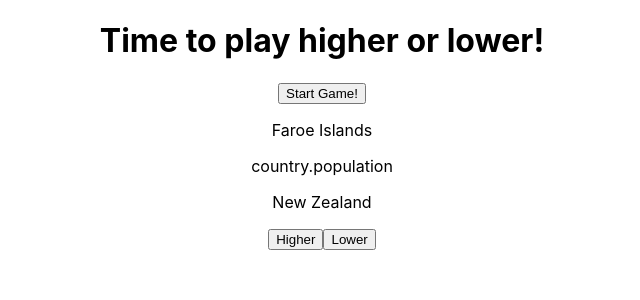
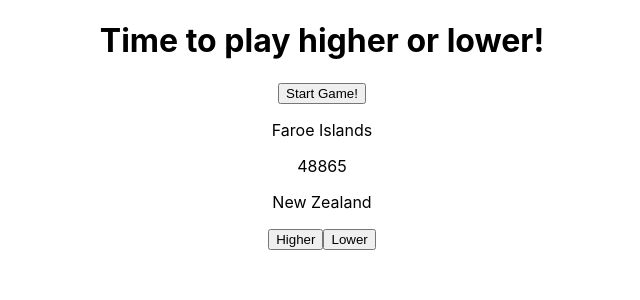
Before and after one commit to JackOfDickson/Countries-Higher-Or-Lower-Game, a React (Create React App) app: page / in a window 1280 px wide. Both pictures are taken after a click on the button "Start Game!". Shown: the top 300 px of the page, without its empty margins (318-958 px from the left). Built offline with nearby package versions, Linux system fonts and the light colour scheme.

Commit message:
the inital round can be played!

```diff
--- a/src/components/CountryOption.js
+++ b/src/components/CountryOption.js
@@ -1,6 +1,7 @@
-const CountryOption = ({country, showPopulation}) => {
+const CountryOption = ({country, showPopulation, guess}) => {
 
-
+    const handleClickHigher = () => guess("higher")
+    const handleClickLower = () => guess("lower")
 
 
     return (
@@ -8,11 +9,11 @@ const CountryOption = ({country, showPopulation}) => {
             <p>{country.name.common}</p>
 
             {showPopulation?
-            <p> country.population </p>
+            <p> {country.population} </p>
             : //or
             <div>
-                <button> Higher </button>
-                <button> Lower </button>
+                <button onClick={handleClickHigher}> Higher </button>
+                <button onClick={handleClickLower}> Lower </button>
             </div>}
         </>
 
--- a/src/containers/MainPage.js
+++ b/src/containers/MainPage.js
@@ -4,7 +4,6 @@ import CountryOption from "../components/CountryOption"
 
 const MainPage = () => {
 
-    console.log(process.env)
 
     const [countries, setCountries] = useState([])
     const [countriesQuestionPool, setCountriesQuestionPool] = useState([])
@@ -50,14 +49,15 @@ const MainPage = () => {
     //function that takes in a string "higher" or "lower" then compares it to the other country to see if it's higher or lower
     const guessHigherOrLower = (option) => {
         setRevealCountry2Population(true)
-        if ( (option2Country.population > option1Country.population && option === "higher") || (option2Country.population < option1Country.population && option === "higher") ) {
+        console.log("Option was", option)
+        if ( (option2Country.population > option1Country.population && option === "higher") || (option2Country.population < option1Country.population && option === "lower") ) {
             let newScore = userScore + 1
             setUserScore(newScore)
+            console.log("Correct!")
         }
     }
 
 
-    console.log(option1Country)
 
     return (
         <>
@@ -66,7 +66,7 @@ const MainPage = () => {
             <button onClick={startGame}>Start Game!</button>
 
             { option1Country? <CountryOption country={option1Country} showPopulation={true}/>: null}
-            { option2Country? <CountryOption country={option2Country} showPopulation={revealOption2CountryPopulation}/>: null}
+            { option2Country? <CountryOption country={option2Country} showPopulation={revealOption2CountryPopulation} guess={guessHigherOrLower} />: null}
         </>
     )
 
```
